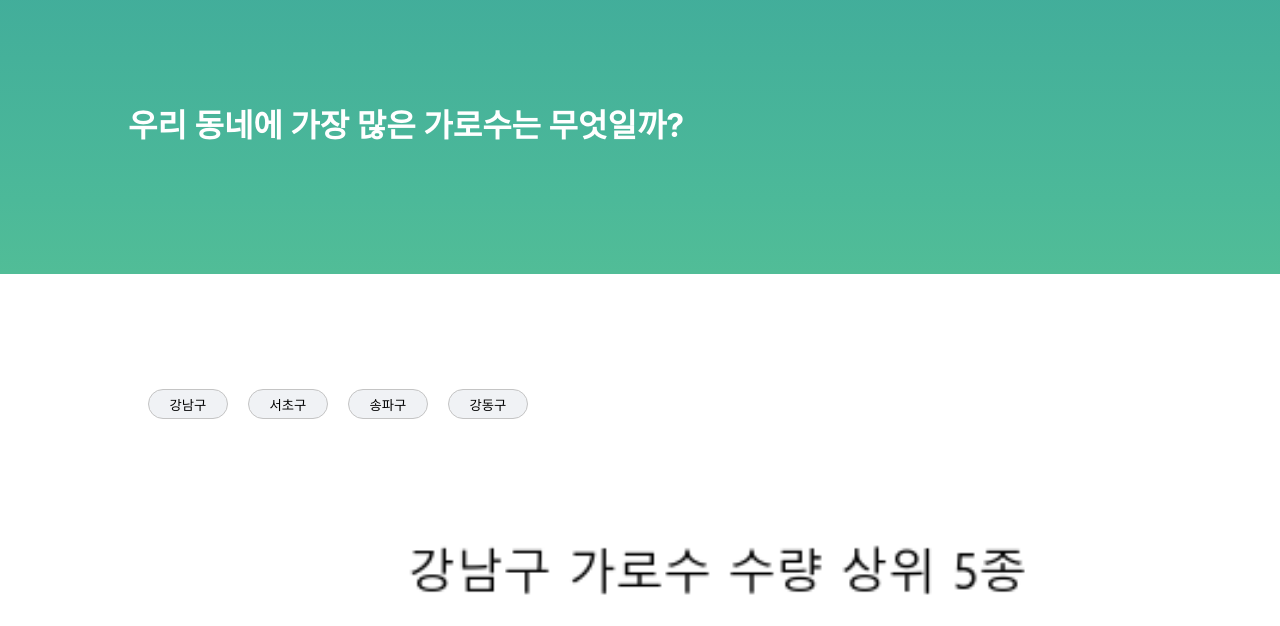
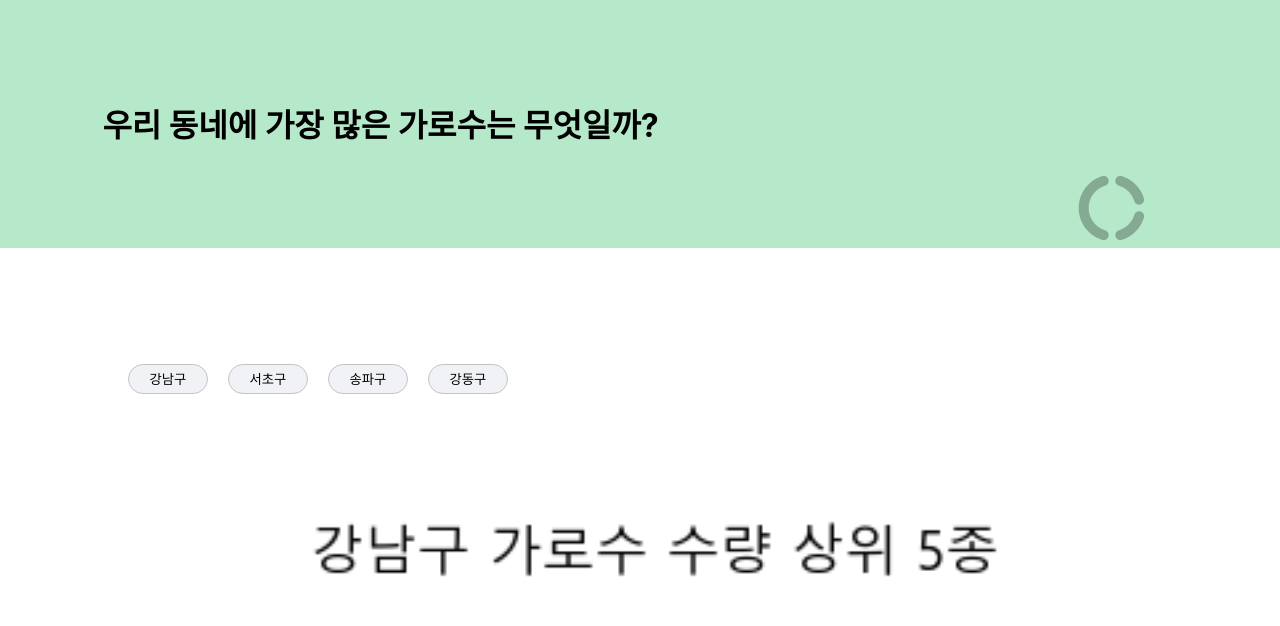
Before and after one commit to jinlee0310/seoul-garosu, a React (Create React App) app: page /datavisualization in a window 1280 px wide. Shown: the part 156-782 px from the top of the page. Built offline with nearby package versions, Linux system fonts and the light colour scheme.

Commit message:
modify:build file

```diff
--- a/src/pages/DataVisualization.jsx
+++ b/src/pages/DataVisualization.jsx
@@ -1,4 +1,5 @@
 
+import { useState } from 'react';
 import { Button, Header } from '../style/style';
 
 const contents=[
@@ -10,34 +11,38 @@ const contents=[
     {
         id:1,
         tab:'서초구',
-        image:""
+        image:"images/가로수 수량 5위 구의 상위 종류.png"
     },
     {
         id:2,
         tab:'송파구',
-        image:""
+        image:"images/가로수 수량 2위 구의 상위 종류.png"
     },
     {
         id:3,
         tab:'강동구',
-        image:""
+        image:"images/가로수 수량 4위 구의 상위 종류.png"
     },
 
 ]
 
 const DataVisualization = () => {
+    const [nowTab,setNowTab]=useState(0)
+
     const onChangeTab=(e)=>{
-        console.log(e.target)
+        const result=contents.filter((content)=>content.tab===e.target.innerText)
+        setNowTab(result[0].id)
     }
     return (
         <div>
 
             {/* nested router */}
-            <Header>
-                <h1>
+            <Header color="#B5E9CA">
+                <h1 style={{color:"black"}}>
                 우리 동네에 가장 많은
                 가로수는 무엇일까?
                 </h1>
+                <img src="icons/donut-large.png" alt="donut"/>
             </Header>
             <div style={{paddingLeft:"10%"}}>
                 <div style={{whiteSpace:"nowrap", margin:"10% 0"}}>
@@ -45,8 +50,9 @@ const DataVisualization = () => {
                     contents.map((content)=><Button key={content.id} onClick={onChangeTab}>{content.tab}</Button>)
                 }
                 </div>
-                <img src={contents[0].image} alt="now" style={{display:"block",width:"100%"}}/>
+
             </div>
+            <img src={contents[nowTab].image} alt="now" style={{display:"block",width:"100%"}}/>
         </div>
     );
 };
--- a/src/style/style.jsx
+++ b/src/style/style.jsx
@@ -3,16 +3,22 @@ import styled from '@emotion/styled'
 export const Header=styled.header`
     width: 100%;
     height: 30%;
-    background: linear-gradient(180deg, #3BA59C 0%, #45B19A 49.83%, #4CB999 82.64%, #51BD97 100%);
+    position: relative;
+    background:${props=>props.color ||"linear-gradient(180deg, #3BA59C 0%, #45B19A 49.83%, #4CB999 82.64%, #51BD97 100%) "};
     &>h1{
         color:white;
         margin: 0;
-        padding: 10%;
+        padding: 8%;
         padding-top: 20%;
+    }
+    &>img{
+        position: absolute;
+        bottom: 0;
+        right: 10%;
     }
     &>div{
         color:white;
-        padding: 10%;
+        padding: 8%;
         padding-top: 0;
     }
 ;
@@ -31,6 +37,6 @@ export const Button=styled.button`
     border: 1px solid #C4C4C4;
     background-color: #F0F2F5;
     border-radius: 20px;
-    margin-left: 20px;
+    margin-right: 20px;
     cursor: pointer;
 `
```
Also changed, not shown: public/icons/donut-large.png (added), 12 other files (tests, documents, lock files or other folders).
